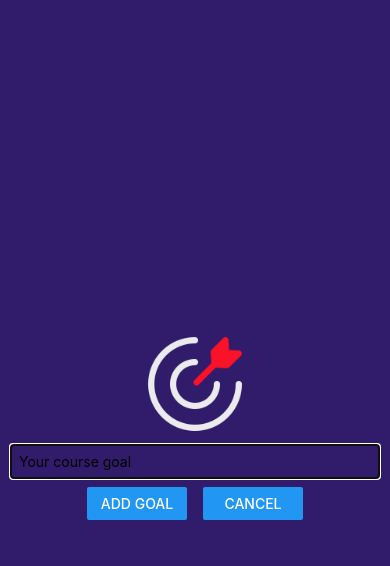
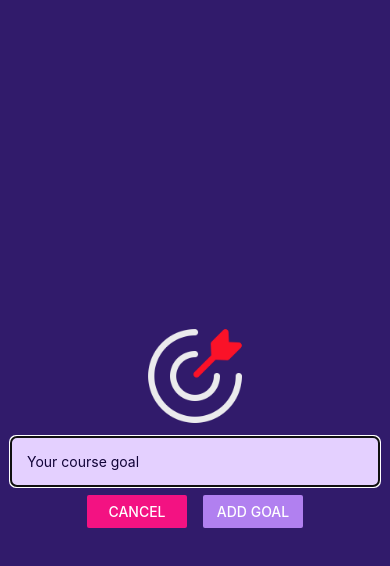
Before and after one commit to miv10/learnRN, a React Native app: screen / in a window 390 px wide. Both pictures are taken after a click on the button "ADD NEW GOAL". Shown: the top 566 px of the page. Built offline with nearby package versions, Linux system fonts and the light colour scheme.

Commit message:
some more styling

```diff
--- a/App.js
+++ b/App.js
@@ -2,6 +2,7 @@
 import { useState } from "react";
 import GoalItem from "./components/GoalItem";
 import GoalInput from "./components/GoalInput";
+import { StatusBar } from "expo-status-bar";
 
 export default function App() {
   const [courseGoals, setCourseGoals] = useState([]);
@@ -31,10 +32,12 @@
   }
 
   return (
+    <>
+      <StatusBar style="light" />
       <View style={styles.appContainer}>
         <Button
           title="Add New Goal"
-        color="#5e0acc"
+          color="#b180f0"
           onPress={startAddGoalHandler}
         />
         <GoalInput
@@ -53,6 +56,7 @@
           />
         </View>
       </View>
+    </>
   );
 }
 
--- a/app.json
+++ b/app.json
@@ -6,14 +6,13 @@
     "orientation": "portrait",
     "icon": "./assets/icon.png",
     "userInterfaceStyle": "light",
+    "backgroundColor": "#1e085a",
     "splash": {
       "image": "./assets/splash.png",
       "resizeMode": "contain",
       "backgroundColor": "#ffffff"
     },
-    "assetBundlePatterns": [
-      "**/*"
-    ],
+    "assetBundlePatterns": ["**/*"],
     "ios": {
       "supportsTablet": true
     },
--- a/components/GoalInput.js
+++ b/components/GoalInput.js
@@ -40,10 +40,14 @@
         />
         <View style={styles.buttonContainer}>
           <View style={styles.button}>
-            <Button title="Add Goal" onPress={addGoalHandler} />
+            <Button
+              title="Cancel"
+              onPress={cancelGoalHandler}
+              color="#f31282"
+            />
           </View>
           <View style={styles.button}>
-            <Button title="Cancel" onPress={cancelGoalHandler} />
+            <Button title="Add Goal" onPress={addGoalHandler} color="#b180f0" />
           </View>
         </View>
       </View>
@@ -61,9 +65,12 @@
   },
   textInput: {
     borderWidth: 1,
-    borderColor: "#cccccc",
+    borderColor: "#e4d0ff",
+    backgroundColor: "#e4d0ff",
+    color: "#120438",
     width: "100%",
-    padding: 8,
+    borderRadius: 6,
+    padding: 16,
   },
   buttonContainer: {
     flexDirection: "row",
```
Lines whose indentation alone changed are shown as unchanged.
